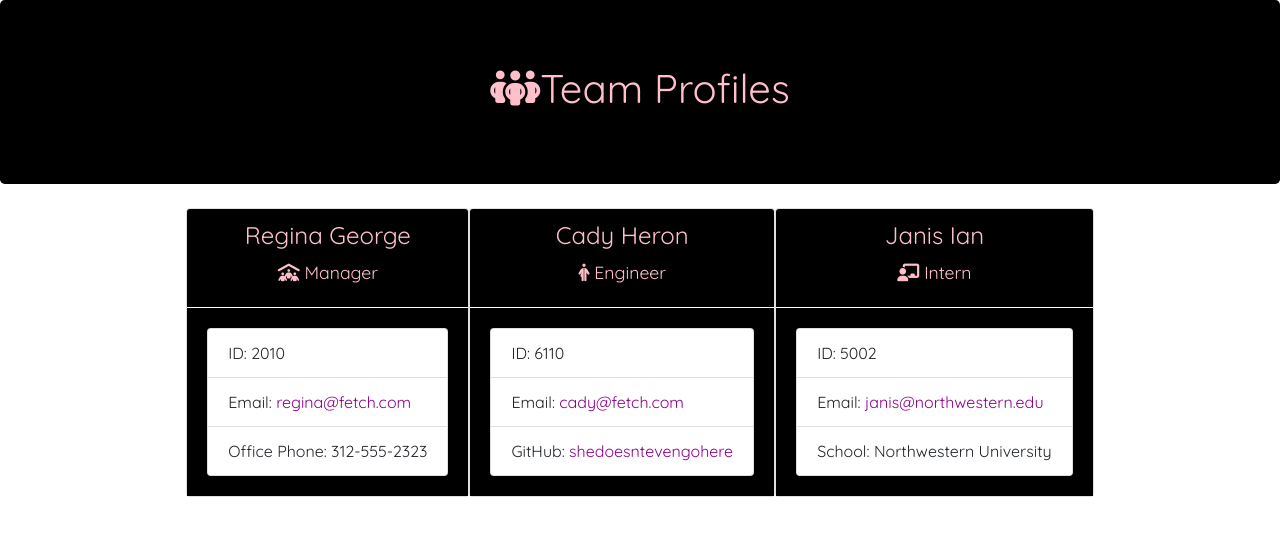
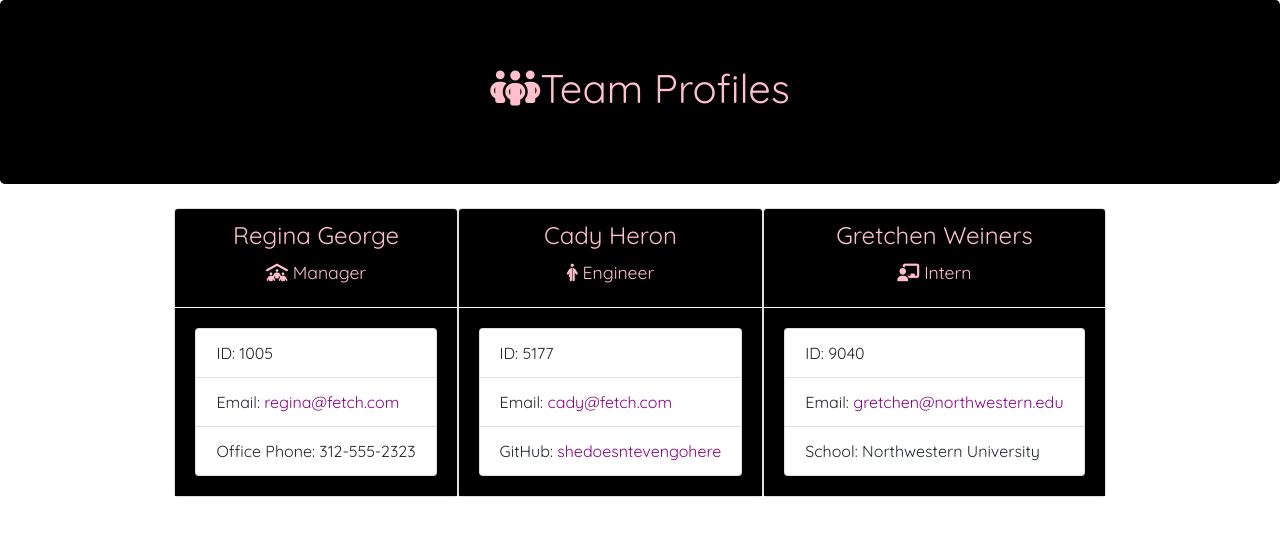
Before and after one commit to jenniwritescode/team-profile-generator, a website: page dist/index.html in a window 1280 px wide. Drawn offline with nearby package versions, Linux system fonts and the light colour scheme.

Commit message:
updated README and .gitignore files

```diff
--- a/dist/index.html
+++ b/dist/index.html
@@ -42,7 +42,7 @@
     </div>
     <div class="card-body">
         <ul class="list-group">
-            <li class="list-group-item">ID: 2010</li>
+            <li class="list-group-item">ID: 1005</li>
             <li class="list-group-item">Email: <a href="mailto:regina@fetch.com">regina@fetch.com</a></li>
             <li class="list-group-item">Office Phone: 312-555-2323</li>
         </ul>
@@ -54,20 +54,20 @@
     </div>
     <div class="card-body">
         <ul class="list-group">
-            <li class="list-group-item">ID: 6110</li>
+            <li class="list-group-item">ID: 5177</li>
             <li class="list-group-item">Email: <a href="mailto:cady@fetch.com">cady@fetch.com</a></li>
             <li class="list-group-item">GitHub: <a href="https://github.com/shedoesntevengohere" target="_blank" rel="noopener noreferrer">shedoesntevengohere</a></li>
         </ul>
     </div>
 </div><div class="card employee-card">
     <div class="card-header">
-        <h2 class="card-title">Janis Ian</h2>
+        <h2 class="card-title">Gretchen Weiners</h2>
         <h4 class="card-title"><i class="fa-solid fa-chalkboard-user"></i> Intern</h4>
     </div>
     <div class="card-body">
         <ul class="list-group">
-            <li class="list-group-item">ID: 5002</li>
-            <li class="list-group-item">Email: <a href="mailto:janis@northwestern.edu">janis@northwestern.edu</a></li>
+            <li class="list-group-item">ID: 9040</li>
+            <li class="list-group-item">Email: <a href="mailto:gretchen@northwestern.edu">gretchen@northwestern.edu</a></li>
             <li class="list-group-item">School: Northwestern University</li>
         </ul>
     </div>
```
Also changed, not shown: README.md, 2 other files.
